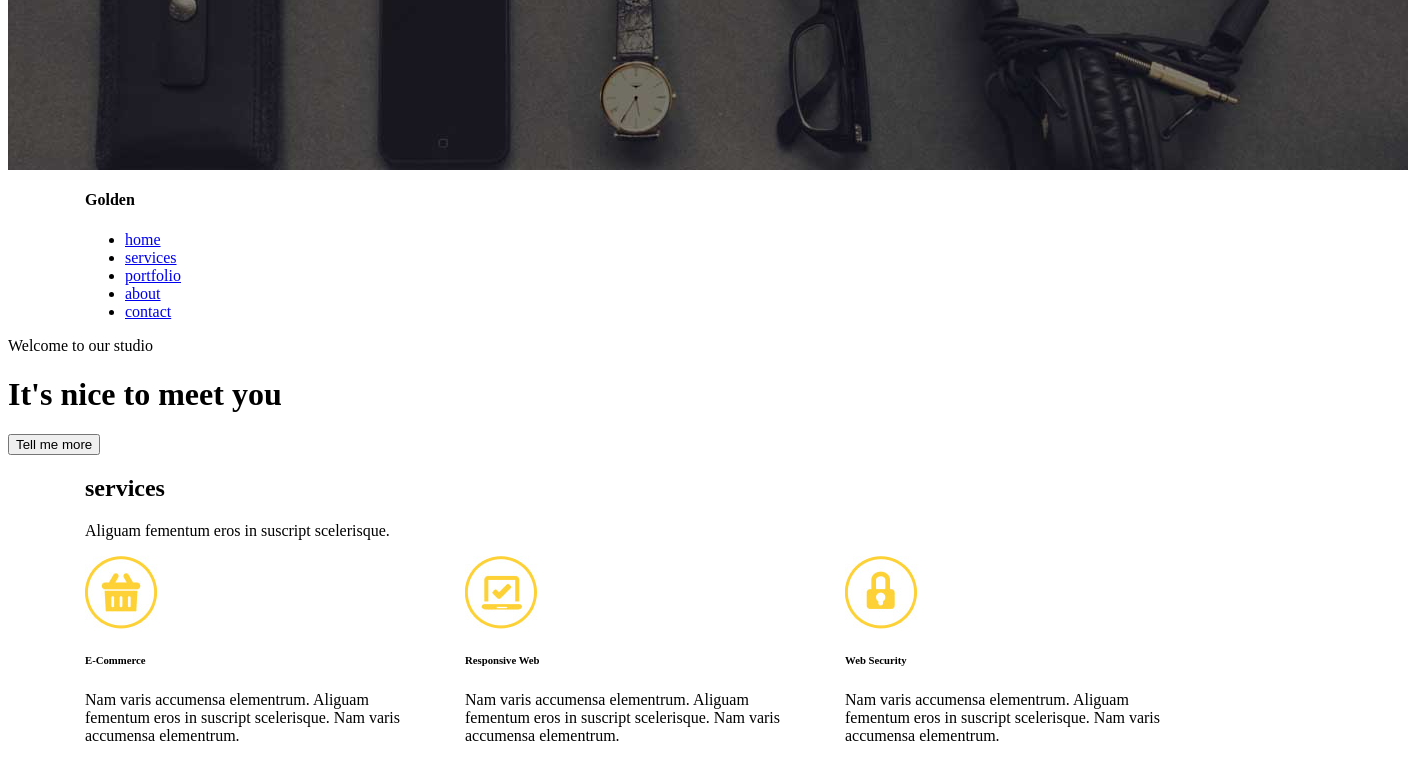
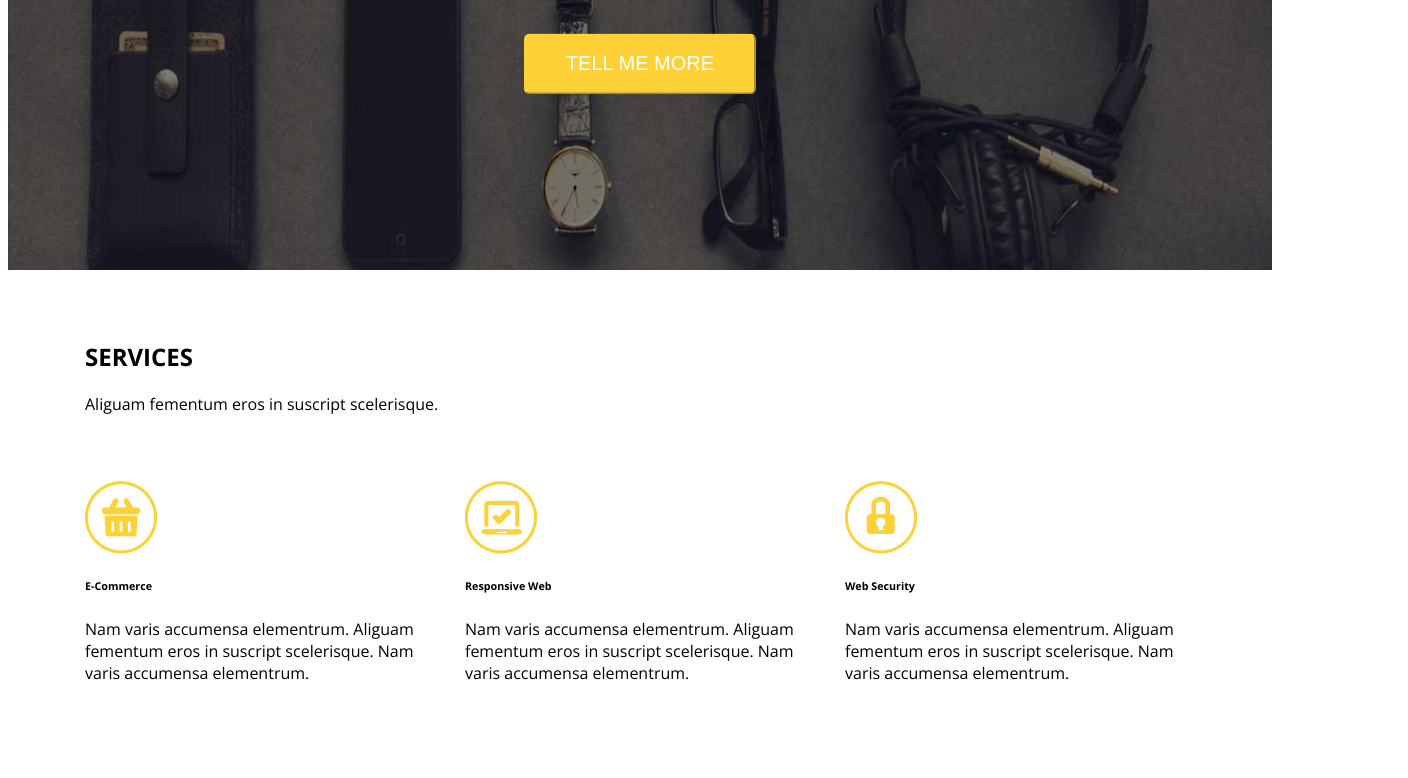
Before and after one commit to Malwina8/Projekt-4, a website: page index.html in a window 1280 px wide. Shown: the part 538-1316 px from the top of the page, 1408 px wide, since content can reach past the window. Drawn offline with nearby package versions, Linux system fonts and the light colour scheme; a web font is replaced by a local one.

Commit message:
Add styles for header

```diff
--- a/index.html
+++ b/index.html
@@ -4,6 +4,7 @@
     <title> Projekt 4
     </title>
     <link rel="stylesheet" href="vendor/bootstrap-grid.css">
+    <link href="https://fonts.googleapis.com/css?family=Open+Sans:400,400i,700|PT+Serif+Caption:400,400i|Satisfy&display=swap&subset=latin-ext" rel="stylesheet">
     <link rel="stylesheet" type="text/css" href="css/style.css">
 </head>
 <body>
@@ -20,7 +21,7 @@
         </ul>
       </nav>
       <div class="title">
-          <p>Welcome to our studio</p>
+          <p>Welcome to our studio!</p>
           <h1>It's nice to meet you</h1>
           <button class="btn btn-one">Tell me more</button>
       </div>
--- a/sass/style.scss
+++ b/sass/style.scss
@@ -0,0 +1,103 @@
+$color-light: #d9d9d9;
+$color-gray: #57606f;
+$color-white: #fff;
+$color-yellow: #fed136;
+$font-main: 'Open Sans', sans-serif;
+$font-italic: 'PT Serif Caption', serif;
+$font-decorative: 'Satisfy', cursive;
+
+body {
+    font-family: $font-main;
+}
+
+.container {
+  padding-top: 50px;
+  padding-bottom: 50px;
+}
+
+header {
+  position: relative;
+  color: #fff;
+  img {
+    z-index: -1;
+    height: 100vh;
+    width: 100%;
+  }
+  .title {
+    position: absolute;
+    top: 50%;
+    left: 50%;
+    transform: translate(-50%, -50%);
+    z-index: 3;
+    text-align: center;
+    p {
+      font-family: $font-italic;
+      font-style: italic;
+      font-size: 40px;
+    }
+    h1 {
+      text-transform: uppercase;
+      font-size: 74px;
+    }
+    .btn {
+      color: $color-white;
+      text-transform: uppercase;
+      padding: 17 40px;
+      font-size: 20px;
+      background-color: $color-yellow;
+      border-radius: 6px;
+      border-color: $color-yellow;
+      &:hover {
+        background: none;
+        color: $color-yellow;
+        cursor: pointer;
+      }
+    }
+  }
+  .bar {
+    position: absolute;
+    top: 0 ;
+    margin: auto;
+    display: flex;
+    flex-direction: row;
+    justify-content: space-between;
+    z-index: 3;
+    left: 0;
+    right: 0;
+    top: 0;
+    z-index: 3;
+    h4 {
+      padding: 0;
+      margin: 0;
+      font-family: $font-decorative;
+      color: $color-yellow;
+      font-size: 35px;
+    }
+      ul {
+        display: flex;
+        flex-direction: row;
+        padding: 20px;
+        margin: 0;
+        list-style-type: none;
+        text-align: left;
+        li {
+          padding-left: 50px;
+          &:hover a {
+            color: $color-yellow;
+          }
+        }
+        a {
+          text-transform: uppercase;
+          text-decoration: none;
+          color: #fff;
+        }
+      }
+  }
+}
+
+.header {
+  padding-bottom: 50px;
+  h2 {
+    text-transform: uppercase;
+  }
+}
```
Also changed, not shown: css/style.css, 1 other file.
